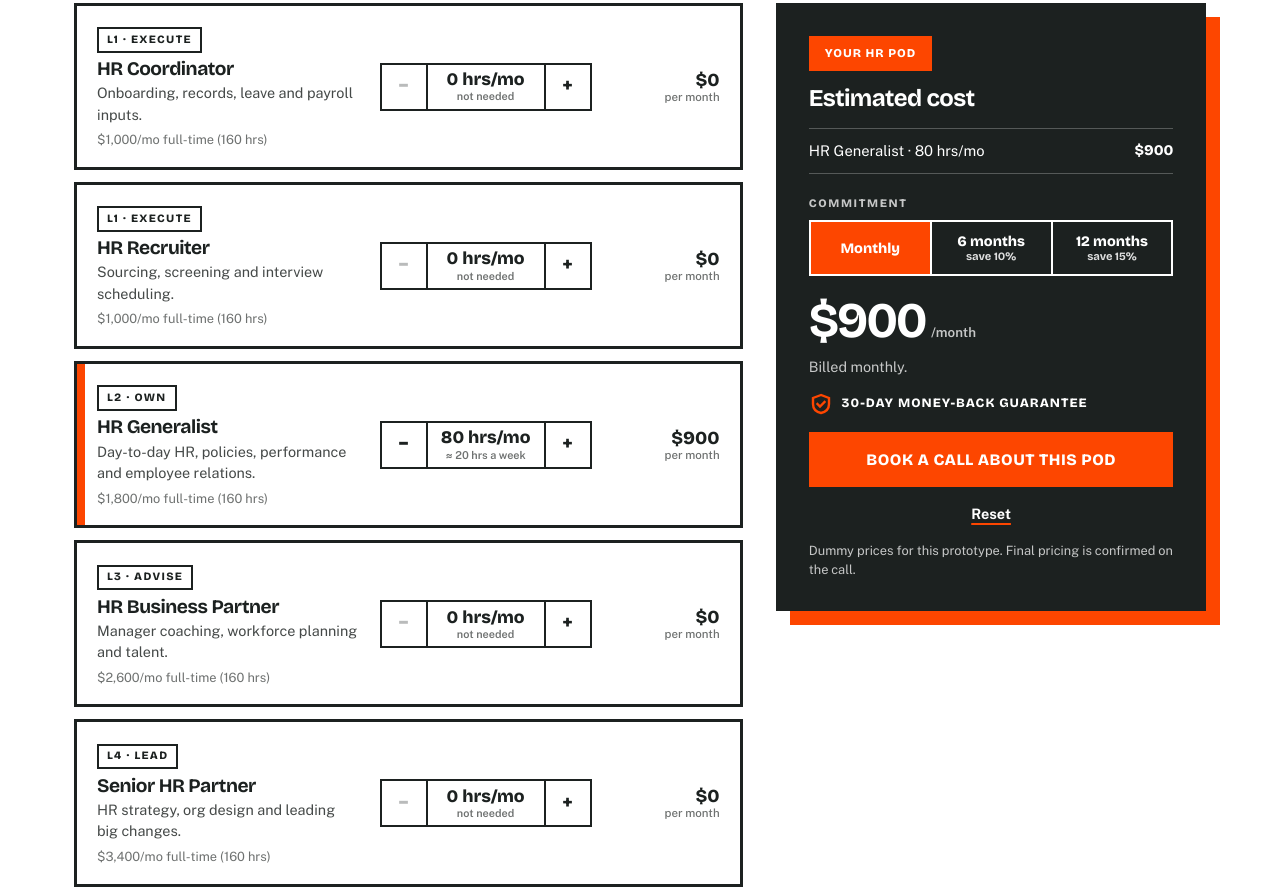
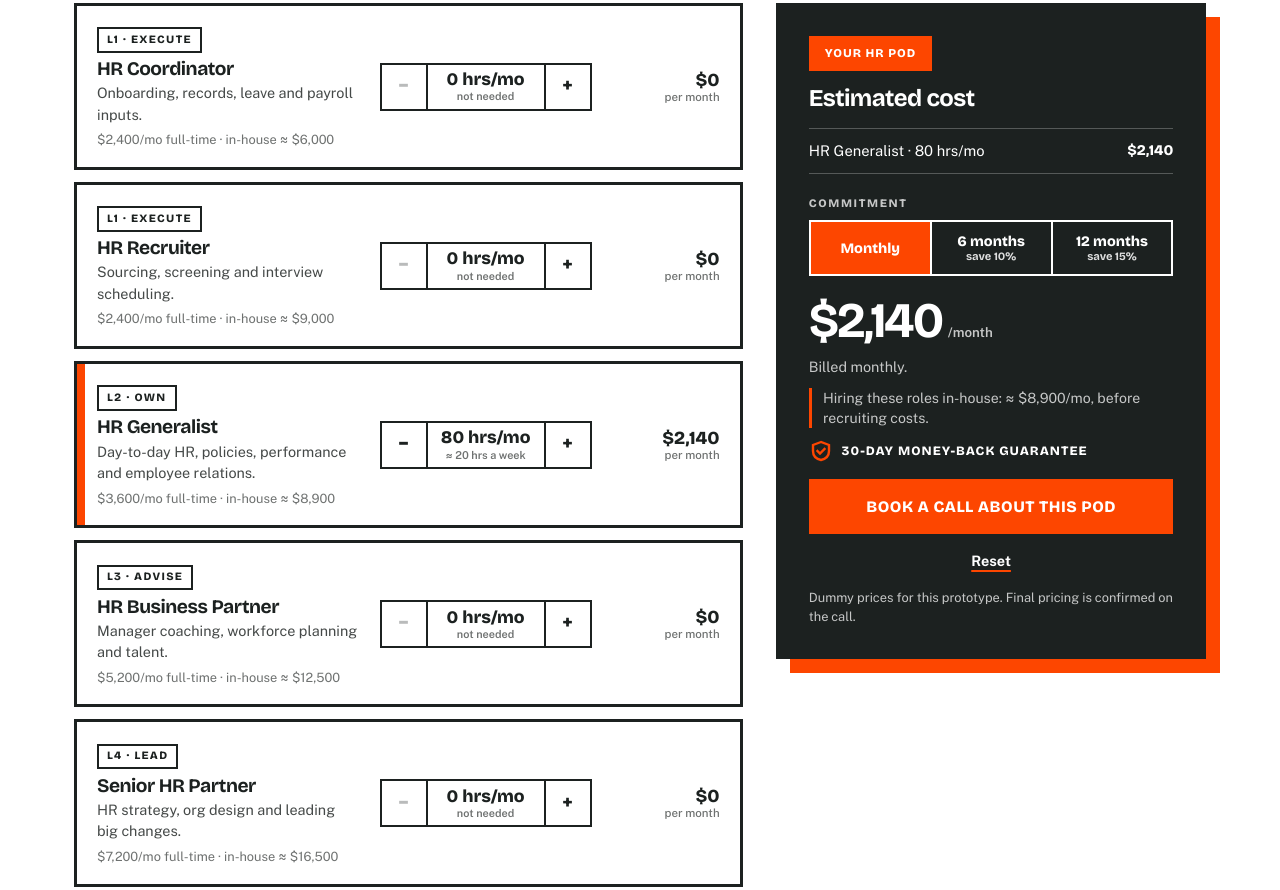
Before and after one commit to sirajsalim/intact-services, a plain HTML site: page index.html in a window 1280 px wide. Shown: the part 1854-2744 px from the top of the page. Drawn offline with nearby package versions, Linux system fonts and the light colour scheme.

Commit message:
Raise example rates from market research and show in-house cost
- Full-time example rates: L1 $2,400, L2 $3,600, L3 $5,200, L4 $7,200
  a month, set just above offshore staffing and well below U.S.
  in-house and fractional HR.
- Part-time blocks cost more per hour (price follows (hours/160)^0.75),
  rounded to $10; discounted totals also round to $10.
- Show the fully loaded in-house cost next to every price.
- Add PRICING.md with the research, sources and rate card.

Co-Authored-By: Claude Opus 5.5 <noreply@anthropic.com>

```diff
--- a/assets/css/site.css
+++ b/assets/css/site.css
@@ -116,6 +116,11 @@ button { font: inherit; color: inherit; cursor: pointer; }
 .hero-tags li::before { content: "✓"; color: var(--o); }
 .hero-tags li.is-key { background: var(--o); border-color: var(--o); }
 .hero-tags li.is-key::before { color: var(--w); }
+
+/* In-house comparison under each price: the reason this isn't "just hire someone". */
+.compare { margin: -.5rem 0 .9rem; padding-left: .7rem; border-left: 3px solid var(--o); font-size: .88rem; line-height: 1.45; color: var(--k-80); }
+.compare:empty { display: none; }
+.compare-dark { color: var(--w-75); }
 
 /* The guarantee sits next to every price and Book button. */
 .guarantee { display: flex; align-items: center; gap: .55rem; margin: -.25rem 0 1rem; font-family: var(--ff-h); font-weight: 800; font-size: .8rem; letter-spacing: .08em; line-height: 1.3; text-transform: uppercase; }
--- a/assets/js/site.js
+++ b/assets/js/site.js
@@ -11,13 +11,24 @@
   // `monthly` below is the price of one full-time person; fewer hours are charged pro rata.
   const FULL_TIME = 160;
   const WEEKS_PER_MONTH = 4;
+  // monthly: example price for one full-time person (see PRICING.md for the research behind it).
+  // inHouse: what a U.S. company pays to employ the same role full-time, fully loaded
+  //          (median salary ÷ 0.70 wage share, BLS ECEC). Sources in PRICING.md.
   const ROLES = {
-    coordinator: { name: 'HR Coordinator', level: 'L1 · Execute', does: 'Onboarding, records, leave and payroll inputs.', monthly: 1000 },
-    recruiter:   { name: 'HR Recruiter', level: 'L1 · Execute', does: 'Sourcing, screening and interview scheduling.', monthly: 1000 },
-    generalist:  { name: 'HR Generalist', level: 'L2 · Own', does: 'Day-to-day HR, policies, performance and employee relations.', monthly: 1800 },
-    partner:     { name: 'HR Business Partner', level: 'L3 · Advise', does: 'Manager coaching, workforce planning and talent.', monthly: 2600 },
-    senior:      { name: 'Senior HR Partner', level: 'L4 · Lead', does: 'HR strategy, org design and leading big changes.', monthly: 3400 },
+    coordinator: { name: 'HR Coordinator', level: 'L1 · Execute', does: 'Onboarding, records, leave and payroll inputs.', monthly: 2400, inHouse: 6000 },
+    recruiter:   { name: 'HR Recruiter', level: 'L1 · Execute', does: 'Sourcing, screening and interview scheduling.', monthly: 2400, inHouse: 9000 },
+    generalist:  { name: 'HR Generalist', level: 'L2 · Own', does: 'Day-to-day HR, policies, performance and employee relations.', monthly: 3600, inHouse: 8900 },
+    partner:     { name: 'HR Business Partner', level: 'L3 · Advise', does: 'Manager coaching, workforce planning and talent.', monthly: 5200, inHouse: 12500 },
+    senior:      { name: 'Senior HR Partner', level: 'L4 · Lead', does: 'HR strategy, org design and leading big changes.', monthly: 7200, inHouse: 16500 },
   };
+
+  // Part-time blocks cost more per hour than full-time, like every fractional HR firm prices them.
+  // Price for h hours = full-time price × (h ÷ 160) ^ PART_TIME_CURVE. 1 = straight pro rata; lower = steeper premium.
+  // With 0.75: 20 hrs ≈ 1.7× the full-time hourly rate, 80 hrs ≈ 1.2×, 160 hrs = 1×.
+  const PART_TIME_CURVE = 0.75;
+
+  // Average U.S. cost to recruit one non-executive hire (SHRM 2025).
+  const HIRE_COST = 5500;
 
   // Commitment options in the Pod calculator.
   const TERMS = [
@@ -55,7 +66,17 @@
   const $$ = (sel, root = document) => [...root.querySelectorAll(sel)];
   const usd = new Intl.NumberFormat('en-US', { style: 'currency', currency: 'USD', maximumFractionDigits: 0 });
   const money = (n) => usd.format(Math.round(n));
-  const priceFor = (roleKey, hours) => ROLES[roleKey].monthly * hours / FULL_TIME;
+  // Whole full-time people at the full-time price; any remainder is a part-time block on the curve.
+  // Rounded to the nearest $10 so prices look like a price list, not a calculation.
+  const priceFor = (roleKey, hours) => {
+    const { monthly } = ROLES[roleKey];
+    const full = Math.floor(hours / FULL_TIME);
+    const rest = hours - full * FULL_TIME;
+    const partTime = rest ? monthly * (rest / FULL_TIME) ** PART_TIME_CURVE : 0;
+    return Math.round((monthly * full + partTime) / 10) * 10;
+  };
+  // In-house alternative: at least one full-time hire per role; pro rata above that.
+  const inHouseFor = (roleKey, hours) => Math.round(ROLES[roleKey].inHouse * Math.max(1, hours / FULL_TIME) / 100) * 100;
   const el = (tag, props = {}, children = []) => {
     const node = Object.assign(document.createElement(tag), props);
     node.append(...children);
@@ -127,6 +148,7 @@
     $('#rLevel').textContent = role.level;
     $('#rDoes').textContent = problem.does;
     $('#rPrice').textContent = money(priceFor(problem.role, hours));
+    $('#rCompare').textContent = `Hiring one in-house: ≈ ${money(role.inHouse)}/mo, plus about ${money(HIRE_COST)} to recruit.`;
     $$('button', hoursSeg).forEach((b) => b.setAttribute('aria-pressed', String(Number(b.dataset.hours) === hours)));
   }
 
@@ -175,7 +197,7 @@
         el('span', { className: 'level', textContent: role.level }),
         el('h3', { textContent: role.name }),
         el('p', { textContent: role.does }),
-        el('p', { className: 'pod-rate', textContent: `${money(role.monthly)}/mo full-time (${FULL_TIME} hrs)` }),
+        el('p', { className: 'pod-rate', textContent: `${money(role.monthly)}/mo full-time · in-house ≈ ${money(role.inHouse)}` }),
       ]),
       el('div', { className: 'stepper' }, [minus, out, plus]),
       sub,
@@ -199,8 +221,9 @@
       .map((k) => ({ key: k, hours: pod.hours[k], price: priceFor(k, pod.hours[k]) }));
     // Round the monthly figure first so "per month × months" always matches the total shown.
     const base = Math.round(lines.reduce((s, l) => s + l.price, 0));
-    const monthly = Math.round(base * (1 - pod.term.discount));
-    return { lines, base, monthly, total: monthly * pod.term.months, saved: (base - monthly) * pod.term.months };
+    const monthly = Math.round(base * (1 - pod.term.discount) / 10) * 10;
+    const inHouse = lines.reduce((s, l) => s + inHouseFor(l.key, l.hours), 0);
+    return { lines, base, monthly, inHouse, total: monthly * pod.term.months, saved: (base - monthly) * pod.term.months };
   }
 
   function renderPod() {
@@ -228,6 +251,9 @@
     $('#sumNote').textContent = !t.lines.length ? ''
       : pod.term.months === 1 ? 'Billed monthly.'
       : `${money(t.total)} over ${pod.term.months} months. You save ${money(t.saved)}.`;
+    $('#sumCompare').textContent = t.lines.length
+      ? `Hiring these roles in-house: ≈ ${money(t.inHouse)}/mo, before recruiting costs.`
+      : '';
     $('[data-book="pod"]').disabled = !t.lines.length;
   }
 
--- a/index.html
+++ b/index.html
@@ -12,7 +12,7 @@
   <link rel="preconnect" href="https://fonts.gstatic.com" crossorigin>
   <link rel="stylesheet" href="https://fonts.googleapis.com/css2?family=Bricolage+Grotesque:opsz,wght@12..96,700;12..96,800&family=Public+Sans:wght@400;500;600;700&display=swap">
   <!-- Bump ?v= on each release so browsers don't mix old and new files. -->
-  <link rel="stylesheet" href="assets/css/site.css?v=2">
+  <link rel="stylesheet" href="assets/css/site.css?v=3">
 </head>
 <body>
   <a class="skip" href="#main">Skip to content</a>
@@ -78,6 +78,7 @@
             <p class="seg-label" id="rHoursLabel">Hours a month</p>
             <div class="seg" id="rHours" role="group" aria-labelledby="rHoursLabel"></div>
             <p class="price"><b id="rPrice"></b><small>/month</small></p>
+            <p class="compare" id="rCompare"></p>
             <p class="guarantee"><svg viewBox="0 0 24 24" aria-hidden="true"><path d="M12 3 4 6v6c0 5 3.5 8 8 9 4.5-1 8-4 8-9V6l-8-3Z"/><path d="m8.5 12 2.5 2.5 4.5-4.5"/></svg><span>30-day money-back guarantee</span></p>
             <button class="btn btn-block" type="button" data-book="finder">Book a 20-min call →</button>
             <div class="result-links">
@@ -141,6 +142,7 @@
             <div class="seg seg-dark" id="term" role="group" aria-labelledby="termLabel"></div>
             <p class="price price-dark"><b id="sumMonthly"></b><small>/month</small></p>
             <p class="sum-note" id="sumNote" aria-live="polite"></p>
+            <p class="compare compare-dark" id="sumCompare"></p>
             <p class="guarantee"><svg viewBox="0 0 24 24" aria-hidden="true"><path d="M12 3 4 6v6c0 5 3.5 8 8 9 4.5-1 8-4 8-9V6l-8-3Z"/><path d="m8.5 12 2.5 2.5 4.5-4.5"/></svg><span>30-day money-back guarantee</span></p>
             <button class="btn btn-block" type="button" data-book="pod">Book a call about this Pod</button>
             <button class="linkish linkish-dark" type="button" id="podReset">Reset</button>
@@ -272,6 +274,6 @@
     </div>
   </dialog>
 
-  <script src="assets/js/site.js?v=2" defer></script>
+  <script src="assets/js/site.js?v=3" defer></script>
 </body>
 </html>
```
Also changed, not shown: 2 other files.
